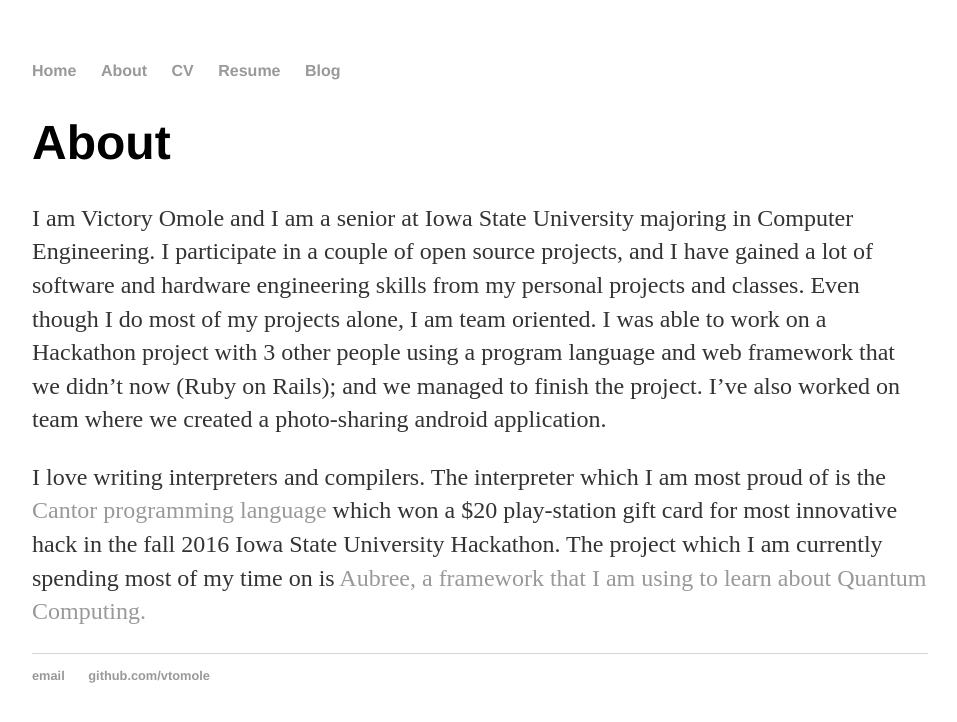
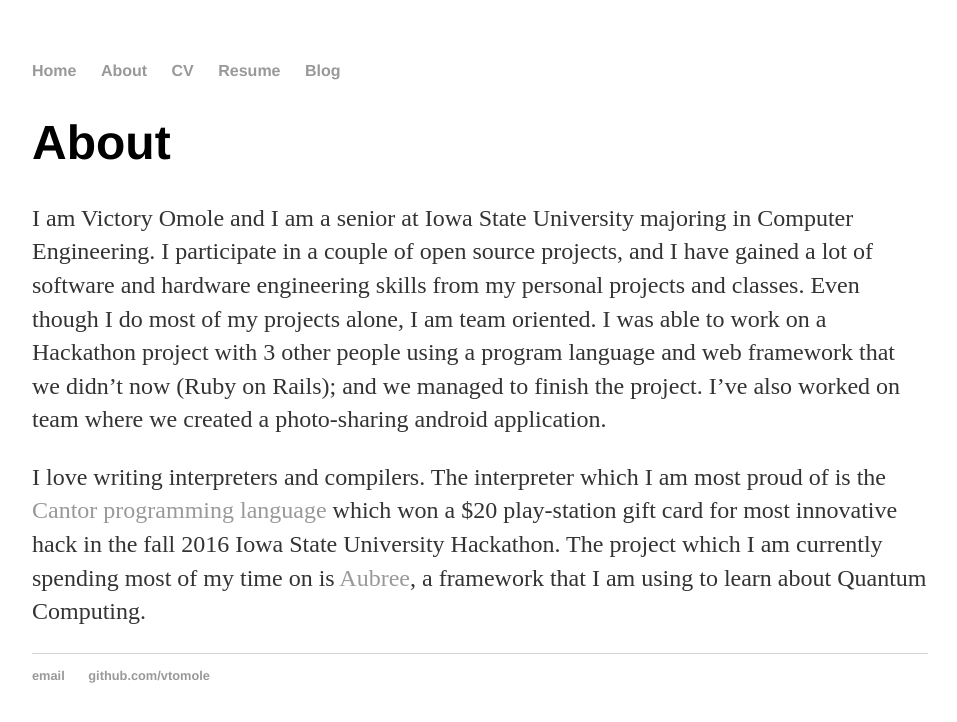
Before and after one commit to vtomole/vtomole.github.io, a Jekyll site: the page built from about/index.html, in a window 1280 px wide. Shown: the top 722 px of the page, without its empty margins (160-1117 px from the left). Built offline with Jekyll 4.4.1, drawn with Linux system fonts in a browser that asks for light colours; some of the changed lines change nothing that is shown.

Commit message:
fix link again

```diff
--- a/about/index.html
+++ b/about/index.html
@@ -7,7 +7,7 @@ title: About Victory Omole
 			<h1>About</h1>
 			<p> I am Victory Omole and I am a senior at Iowa State University majoring in Computer Engineering. I participate in a couple of open source projects, and I have gained a lot of software and hardware engineering skills from my personal projects and classes. Even though I do most of my projects alone, I am team oriented. I was able to work on a Hackathon project with 3 other people using a program language and web framework that we didn’t now (Ruby on Rails); and we managed to finish the project. I’ve also worked on team where we created a photo-sharing android application.</p>
 
-<p>I love writing interpreters and compilers. The interpreter which I am most proud of is the <a href="https://github.com/vtomole/evie/tree/master/cantor">Cantor programming language</a> which won a $20 play-station gift card for most innovative hack in the fall 2016 Iowa State University Hackathon. The project which I am currently spending most of my time on is <a href="https://aubree.herokuapp.com/"</a>Aubree, a framework that I am using to learn about Quantum Computing.</p>
+<p>I love writing interpreters and compilers. The interpreter which I am most proud of is the <a href="https://github.com/vtomole/evie/tree/master/cantor">Cantor programming language</a> which won a $20 play-station gift card for most innovative hack in the fall 2016 Iowa State University Hackathon. The project which I am currently spending most of my time on is <a href="https://aubree.herokuapp.com/">Aubree</a>, a framework that I am using to learn about Quantum Computing.</p>
 			<!--<ul class="contacts">
 
 				<li><a href="https://aubree.herokuapp.com/">Aubree: A Quantum Computing Playground</a></li>
```
